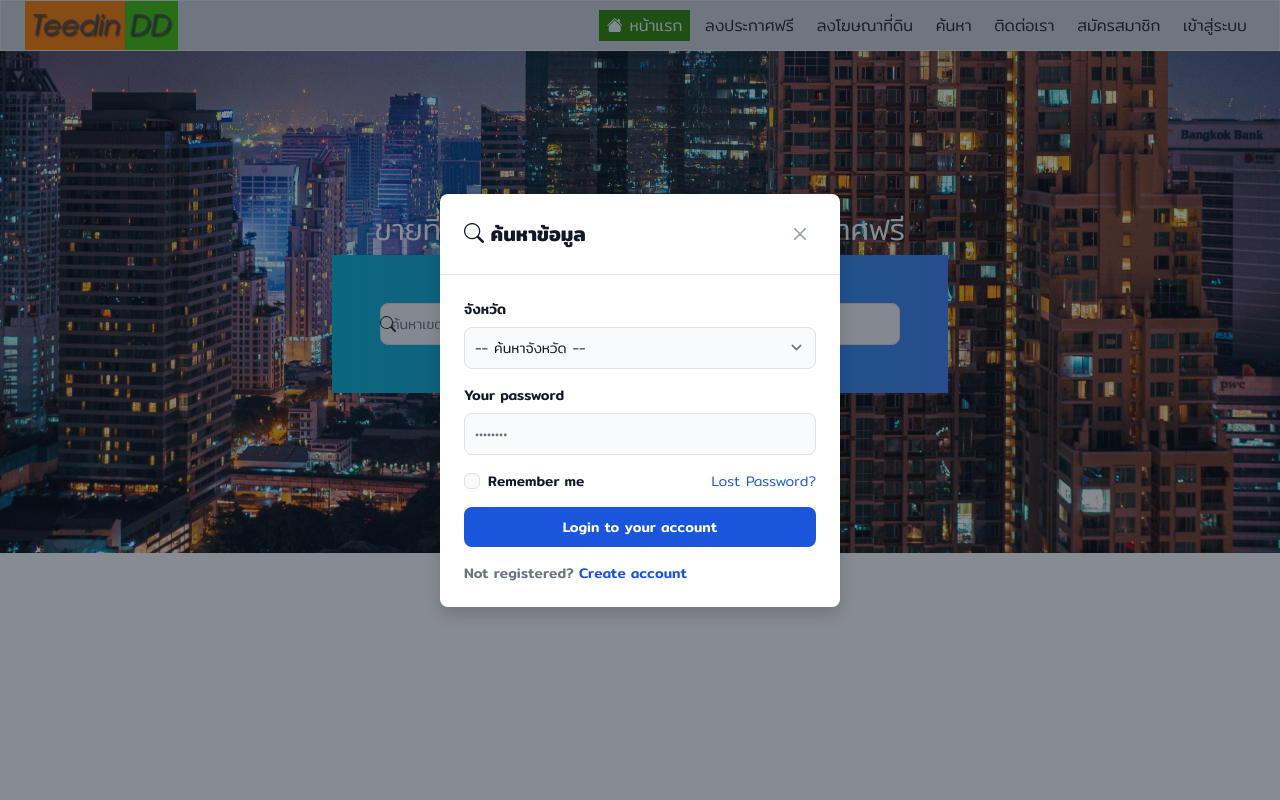
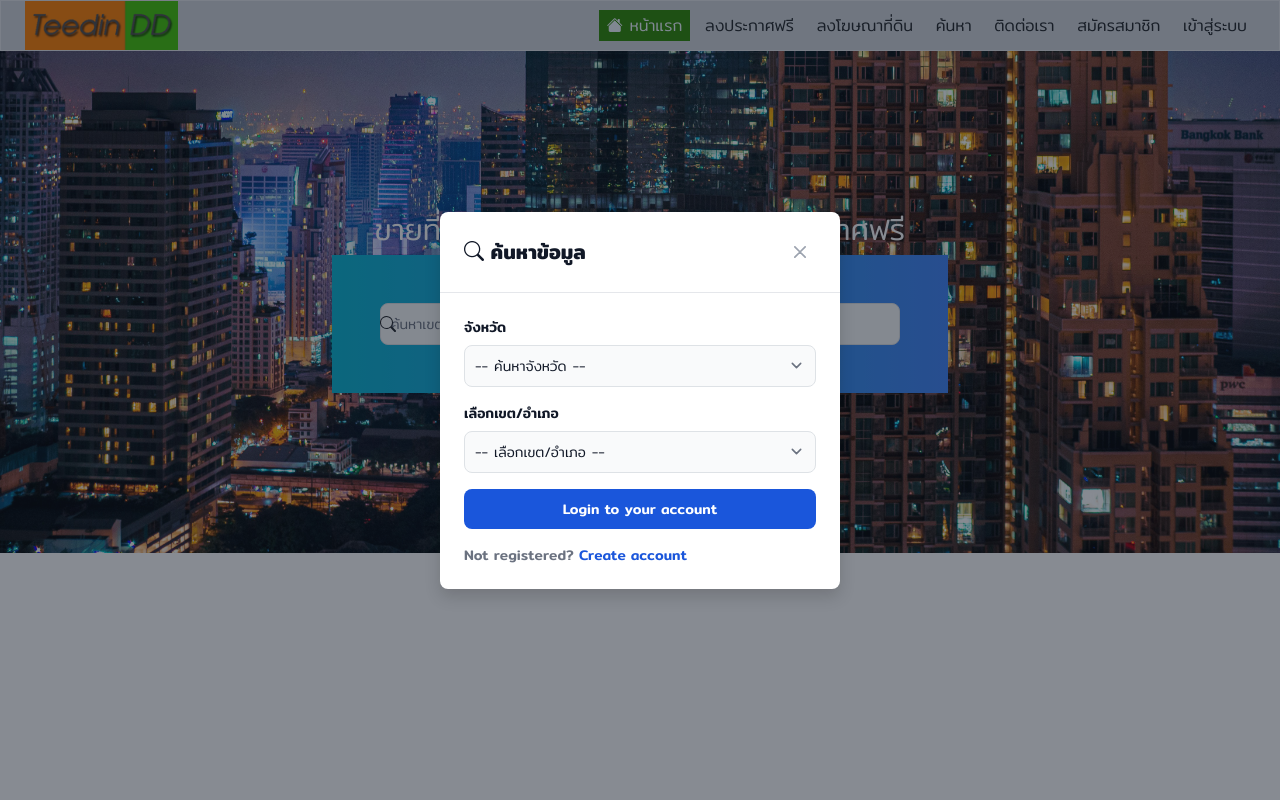
Before and after one commit to koo21/teedin-dd, a PHP site: page /pages/index.php in a window 1280 px wide, after a click that opens the changed part. Run offline with PHP 8.4, Linux system fonts and the light colour scheme; data that the repository does not hold is empty; some libraries are stand-ins or nearby versions.

Commit message:
up-281167

```diff
--- a/pages/modelSearch.php
+++ b/pages/modelSearch.php
@@ -29,33 +29,18 @@ $obj = new MyClass();
             <div class="p-4 md:p-5">
                 <form class="space-y-4" action="#">
                     <div>
-                        <label for="email"
+                        <label for="province"
                             class="block mb-2 text-sm font-medium text-gray-900 dark:text-white">จังหวัด</label>
                         <select id="countries" name="province"
                             class="bg-gray-50 border border-gray-300 text-gray-900 text-sm rounded-lg focus:ring-blue-500 focus:border-blue-500 block w-full p-2.5 dark:bg-gray-700 dark:border-gray-600 dark:placeholder-gray-400 dark:text-white dark:focus:ring-blue-500 dark:focus:border-blue-500 province">
-                            <option selected>-- ค้นหาจังหวัด --</option>
+                            <option value="0">-- ค้นหาจังหวัด --</option>
                             <?= $obj->province(); ?>
                         </select>
                     </div>
                     <div>
-                        <label for="password" class="block mb-2 text-sm font-medium text-gray-900 dark:text-white">Your
-                            password</label>
-                        <input type="password" name="password" id="password" placeholder="••••••••"
-                            class="bg-gray-50 border border-gray-300 text-gray-900 text-sm rounded-lg focus:ring-blue-500 focus:border-blue-500 block w-full p-2.5 dark:bg-gray-600 dark:border-gray-500 dark:placeholder-gray-400 dark:text-white"
-                            required />
+                        <div class="showAmphur"></div>
                     </div>
-                    <div class="flex justify-between">
-                        <div class="flex items-start">
-                            <div class="flex items-center h-5">
-                                <input id="remember" type="checkbox" value=""
-                                    class="w-4 h-4 border border-gray-300 rounded bg-gray-50 focus:ring-3 focus:ring-blue-300 dark:bg-gray-600 dark:border-gray-500 dark:focus:ring-blue-600 dark:ring-offset-gray-800 dark:focus:ring-offset-gray-800"
-                                    required />
-                            </div>
-                            <label for="remember"
-                                class="ms-2 text-sm font-medium text-gray-900 dark:text-gray-300">Remember me</label>
-                        </div>
-                        <a href="#" class="text-sm text-blue-700 hover:underline dark:text-blue-500">Lost Password?</a>
-                    </div>
+
                     <button type="submit"
                         class="w-full text-white bg-blue-700 hover:bg-blue-800 focus:ring-4 focus:outline-none focus:ring-blue-300 font-medium rounded-lg text-sm px-5 py-2.5 text-center dark:bg-blue-600 dark:hover:bg-blue-700 dark:focus:ring-blue-800">Login
                         to your account</button>
@@ -68,3 +53,22 @@ $obj = new MyClass();
         </div>
     </div>
 </div>
+
+<script>
+$(document).ready(function() {
+
+    $(".showAmphur").load('searchAmphur.php');
+
+    $('.province').change(function() {
+        let povData = $(this).val();
+        let url = 'searchAmphur.php';
+
+        $.post(url, {
+            povData: povData
+        }, function(data) {
+            $(".showAmphur").html(data);
+        });
+    })
+
+});
+</script>
--- a/pages/myClass.php
+++ b/pages/myClass.php
@@ -10,7 +10,7 @@ class MyClass
         $se = $con->prepare(" SELECT* FROM province ORDER BY name ASC ");
         $se->execute();
         while ($pov = $se->fetch(PDO::FETCH_ASSOC)) {
-            echo '<option value="' . $pov["id"] . '">' . $pov["name"] . '</option>';
+            echo '<option value="' . $pov["pid"] . '">' . $pov["name"] . '</option>';
         }
     }
 }
--- /dev/null
+++ b/pages/searchAmphur.php
@@ -0,0 +1,10 @@
+<?php
+echo $povData = $_POST["povData"];
+?>
+
+<label for="amphur" class="block mb-2 text-sm font-medium text-gray-900 dark:text-white">เลือกเขต/อำเภอ</label>
+<select id="countries" name="amphur"
+    class="bg-gray-50 border border-gray-300 text-gray-900 text-sm rounded-lg focus:ring-blue-500 focus:border-blue-500 block w-full p-2.5 dark:bg-gray-700 dark:border-gray-600 dark:placeholder-gray-400 dark:text-white dark:focus:ring-blue-500 dark:focus:border-blue-500 amphur">
+    <option value="0">-- เลือกเขต/อำเภอ --</option>
+
+</select>
```
